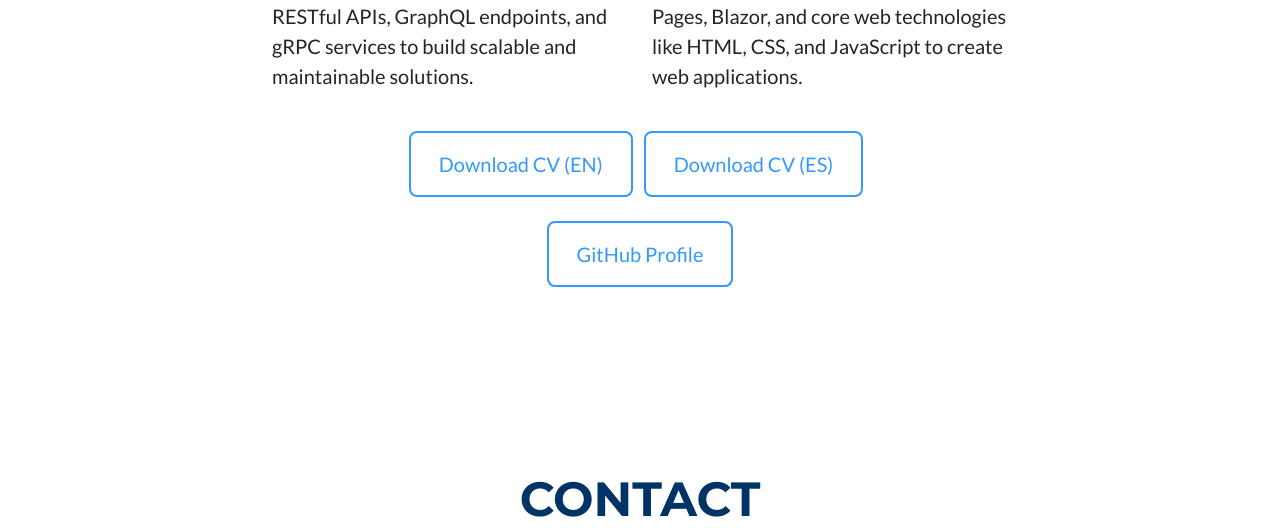
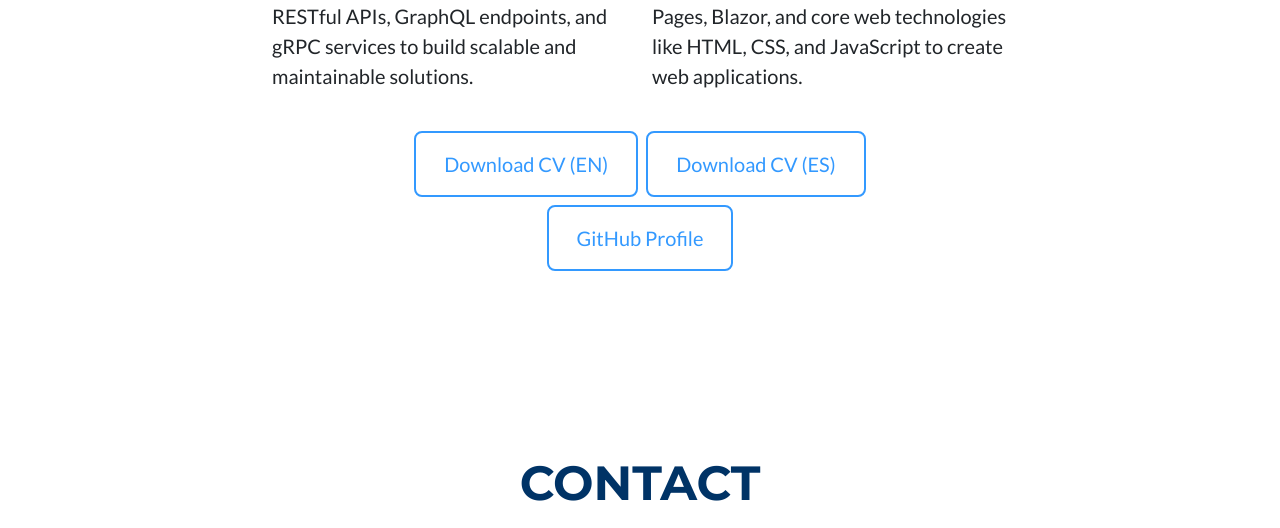
Before and after one commit to MiguelBrav/portfolio-boostrap, a plain HTML site: page index.html in a window 1280 px wide. Shown: the part 2247-2775 px from the top of the page. Drawn offline with nearby package versions, Linux system fonts and the light colour scheme.

Commit message:
small fixes

```diff
--- a/index.html
+++ b/index.html
@@ -248,20 +248,32 @@
         </div>
         <!-- About Section Button-->
         <div class="text-center mt-4">
+        <div class="d-flex flex-wrap justify-content-center gap-2">
             <!-- CV en inglés -->
-            <a class="btn btn-xl btn-outline-primary me-2" href="assets/CV-H-MiguelSegura-US.pdf" download data-translate="about_download_en">
+            <a class="btn btn-xl btn-outline-primary"
+            href="assets/CV-H-MiguelSegura-US.pdf"
+            download
+            data-translate="about_download_en">
             <i class="fas fa-download me-2"></i>
             Download CV (EN)
             </a>
+
             <!-- CV en español -->
-            <a class="btn btn-xl btn-outline-primary me-2" href="assets/CV-MiguelSegura.pdf" download data-translate="about_download_es">
+            <a class="btn btn-xl btn-outline-primary"
+            href="assets/CV-MiguelSegura.pdf"
+            download
+            data-translate="about_download_es">
             <i class="fas fa-download me-2"></i>
             Descargar CV (ES)
             </a>
         </div>
-                                  <div class="text-center mt-4">
-            <!-- GitHub -->
-            <a class="btn btn-xl btn-outline-primary" href="https://github.com/MiguelBrav" target="_blank" data-translate="about_github">
+        </div>
+
+        <div class="text-center mt-2">
+        <a class="btn btn-xl btn-outline-primary"
+            href="https://github.com/MiguelBrav"
+            target="_blank"
+            data-translate="about_github">
             <i class="fab fa-github me-2"></i>
             GitHub Profile
         </a>
```
Lines whose indentation alone changed are shown as unchanged.
